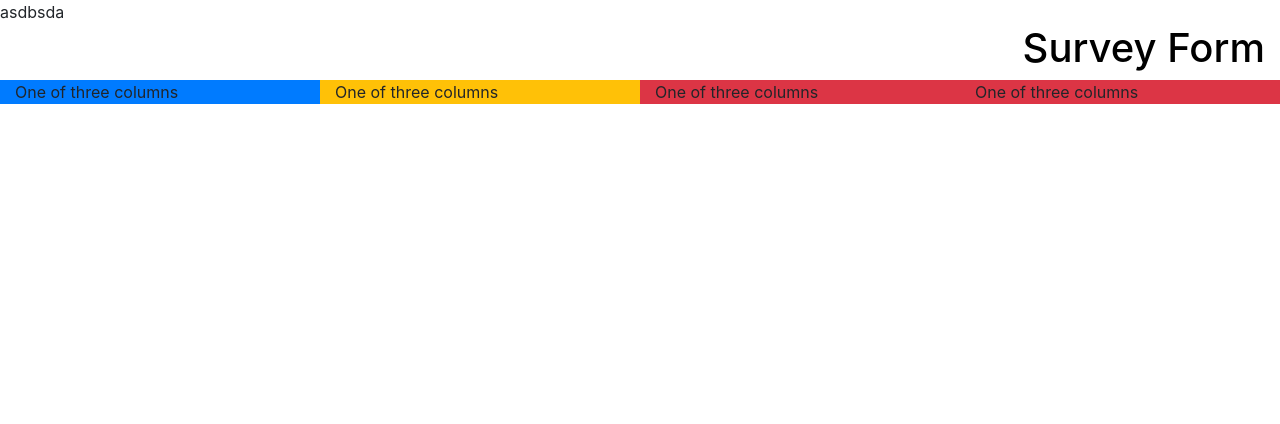
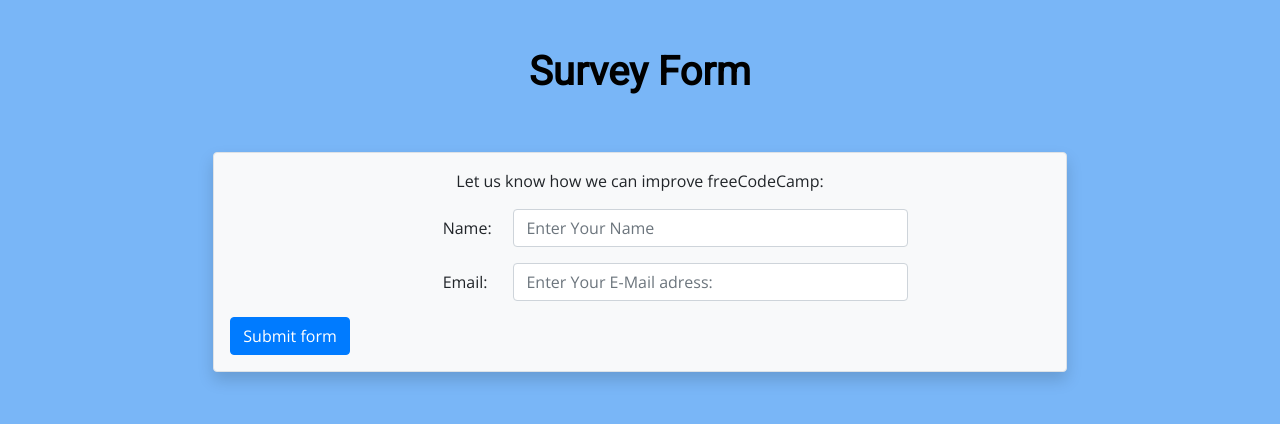
Before and after one commit to Kielx/Survey-Form, a plain HTML site: page index.html in a window 1280 px wide. Drawn offline with nearby package versions, Linux system fonts and the light colour scheme.

Commit message:
Added name and email forms. Added color palette. Styled a bit the basics.

```diff
--- a/index.html
+++ b/index.html
@@ -1,12 +1,12 @@
 <!doctype html>
 <html lang="en">
-asdbsda
+
 
 <head>
     <!-- Required meta tags -->
     <meta charset="utf-8">
     <meta name="viewport" content="width=device-width, initial-scale=1, shrink-to-fit=no">
-
+    <link href="https://fonts.googleapis.com/css?family=Open+Sans|Roboto&display=swap" rel="stylesheet">
     <!-- Bootstrap CSS -->
     <link rel="stylesheet" href="https://stackpath.bootstrapcdn.com/bootstrap/4.3.1/css/bootstrap.min.css" integrity="sha384-ggOyR0iXCbMQv3Xipma34MD+dH/1fQ784/j6cY/iJTQUOhcWr7x9JvoRxT2MZw1T" crossorigin="anonymous">
     <link rel="stylesheet" href="styles.css">
@@ -15,21 +15,26 @@ asdbsda
 </head>
 
 <body>
-
+    <h1 id="title" class="p-5">Survey Form</h1>
     <div class="container-fluid">
-        <h1>Survey Form</h1>
         <div class="row">
-            <div class="col-sm bg-primary">
-                One of three columns
-            </div>
-            <div class="col-sm bg-warning">
-                One of three columns
-            </div>
-            <div class="col-sm bg-danger">
-                One of three columns
-            </div>
-            <div class="col-sm bg-danger">
-                One of three columns
+            <div class="col-8 offset-2 table-bordered bg-light survey-background shadow p-3 mb-5 rounded">
+                <p id="description">Let us know how we can improve freeCodeCamp:</p>
+                <form id="survey-form">
+                    <div class="form-group row">
+                        <label for="name" class="col-sm-1 offset-3 col-form-label">Name:</label>
+                        <div class="col-sm-6">
+                            <input type="text" class="form-control" id="name" placeholder="Enter Your Name" required>
+                        </div>
+                    </div>
+                    <div class="form-group row">
+                        <label for="email" class="col-sm-1 offset-3 col-form-label">Email:</label>
+                        <div class="col-sm-6">
+                            <input type="email" class="form-control" id="email" placeholder="Enter Your E-Mail adress:" required>
+                        </div>
+                    </div>
+                    <button class="btn btn-primary" type="submit">Submit form</button>
+                </form>
             </div>
         </div>
     </div>
--- a/styles.css
+++ b/styles.css
@@ -1,4 +1,21 @@
 h1 {
     color: black;
-    text-align: right;
+    text-align: center;
+    font-family: 'Roboto', sans-serif;
+    font-weight: bold;
+    font: outline;
 }
+
+html {
+    height: 100%;
+    width: 100%;
+}
+
+body {
+    font-family: 'Open Sans', sans-serif;
+    background-color: #3591f3a8;
+}
+
+#description {
+    text-align: center;
+}
```
Also changed, not shown: 1 other file.
